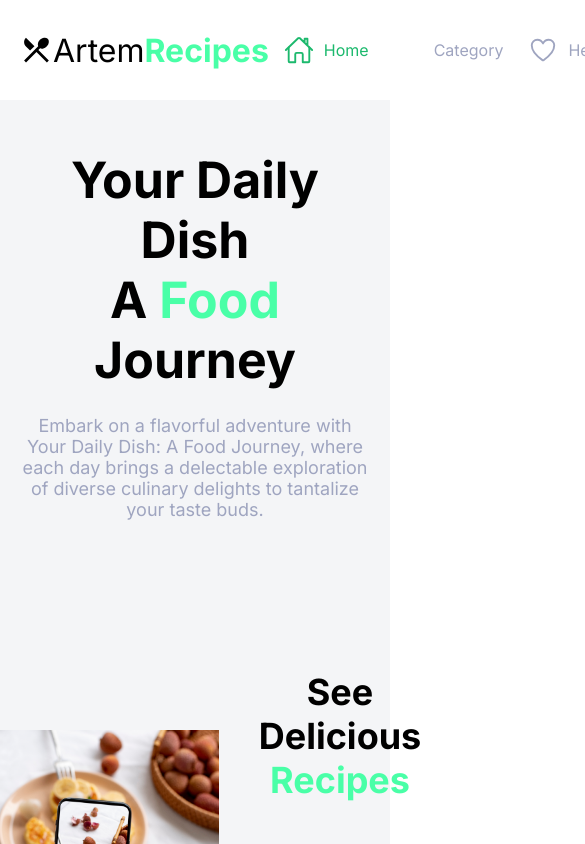
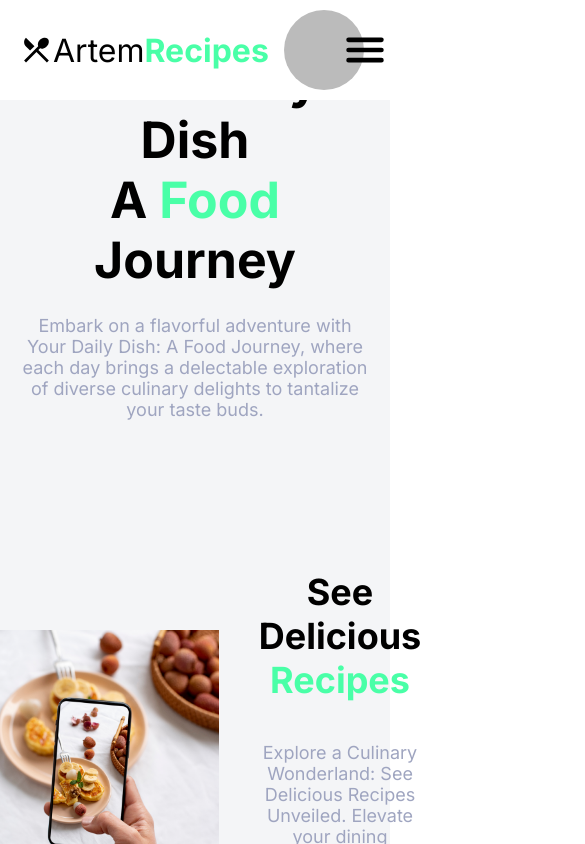
Before and after one commit to Artem047/recipes, a React (Vite) app: page / in a window 390 px wide. Shown: the top 844 px of the page, 585 px wide, since content can reach past the window. Built offline with nearby package versions, Linux system fonts and the light colour scheme; no server answers; sample sign-in values are in the browser's storage; some icons are missing.

Commit message:
сделал Navbar

```diff
--- a/src/components/Header/Header.jsx
+++ b/src/components/Header/Header.jsx
@@ -1,35 +1,82 @@
-import { NavLink } from 'react-router-dom';
-import styles from './Header.module.css';
-import { IoHeartOutline, IoHomeOutline, IoPersonCircleOutline } from 'react-icons/io5';
-import { PiCookingPotBold } from 'react-icons/pi';
-import { UserAuth } from '../../context/AuthContext';
+import { Link, NavLink } from "react-router-dom";
+import styles from "./Header.module.css";
+import {
+  IoHeartOutline,
+  IoHomeOutline,
+  IoPersonCircleOutline,
+  IoClose,
+  IoMenu,
+} from "react-icons/io5";
+import { PiCookingPotBold } from "react-icons/pi";
+import { UserAuth } from "../../context/AuthContext";
+import { useState } from "react";
 
 const Header = () => {
   const { user } = UserAuth();
+  const [showMenu, setShowMenu] = useState(false);
+
+  const openMenu = () => setShowMenu(true);
+
+  const closeMenu = () => setShowMenu(false);
 
   return (
-    <div className={styles['navbar']}>
-        <div className={styles['header']}>
-          <img src="/logo.svg" alt="Иконка сайта" className={styles['logo']} />
-          <p>Artem<b>Recipes</b></p>
+    <div className={styles["navbar"]}>
+      <div className={styles["header"]}>
+        <img src="/logo.svg" alt="Иконка сайта" className={styles["logo"]} />
+        <p>
+          Artem<b>Recipes</b>
+        </p>
       </div>
-        <nav className={styles['menu']}>
-          <NavLink to='/' className={styles['link']}>
+      <nav className={styles["menu"]}>
+        <NavLink to="/" className={styles["link"]}>
           <IoHomeOutline size={30} /> Home
         </NavLink>
-          <NavLink to='/category' className={styles['link']}>
+        <NavLink to="/category" className={styles["link"]}>
           <PiCookingPotBold size={30} /> Category
         </NavLink>
-          <NavLink to='/heart' className={styles['link']}>
+        <NavLink to="/heart" className={styles["link"]}>
           <IoHeartOutline size={30} /> Heart
         </NavLink>
-          <NavLink to='/profile' className={styles['link']}>
+        <NavLink to="/profile" className={styles["link"]}>
           <IoPersonCircleOutline size={30} /> Profile
         </NavLink>
       </nav>
-        {user.photoURL == null ? <img src="/avatar.png" alt="Изображение логотипа" className={styles['user']} /> : <img src={user.photoURL} alt="" className={styles['user']} />}
+      {user.photoURL == null ? (
+        <img
+          src="/avatar.png"
+          alt="Изображение логотипа"
+          className={styles["user"]}
+        />
+      ) : (
+        <img src={user.photoURL} alt="" className={styles["user"]} />
+      )}
+      <div className={styles["menu_tab"]}>
+        {showMenu ? (
+          <IoClose onClick={closeMenu} size={50} />
+        ) : (
+          <IoMenu onClick={openMenu} size={50} />
+        )}
       </div>
-  )
-}
+      <nav className={styles["menu_dropdown"]}>
+        {showMenu && (
+          <div className={styles["menu_dropdown_links"]}>
+            <NavLink to="/" className={styles["link"]} onClick={closeMenu}>
+              <IoHomeOutline size={45} /> Home
+            </NavLink>
+            <NavLink to="/category" className={styles["link"]} onClick={closeMenu}>
+              <PiCookingPotBold size={45} /> Category
+            </NavLink>
+            <NavLink to="/heart" className={styles["link"]} onClick={closeMenu}>
+              <IoHeartOutline size={45} /> Heart
+            </NavLink>
+            <NavLink to="/profile" className={styles["link"]} onClick={closeMenu}>
+              <IoPersonCircleOutline size={45} /> Profile
+            </NavLink>
+          </div>
+        )}
+      </nav>
+    </div>
+  );
+};
 
-export default Header
+export default Header;
--- a/src/components/Header/Header.module.css
+++ b/src/components/Header/Header.module.css
@@ -26,6 +26,15 @@
 	display: flex;
 	gap: 25px;
 }
+.menu_dropdown{
+	display: none;
+}
+.menu_tab{
+	display: none;
+}
+.menu_dropdown_links{
+	display: none;
+}
 .link{
 	display: flex;
 	align-items: center;
@@ -33,3 +42,46 @@
 	color: var(--text-color);
 	text-decoration: none;
 }
+
+@media (max-width: 875px){
+	.navbar{
+		width: 100%;
+		position: fixed;
+		z-index: 999;
+		align-items: center;
+	}
+	.menu{
+        display: none;
+    }
+	.menu_dropdown{
+		display: block;
+	}
+	.menu_dropdown_links{
+		display: flex;
+		flex-direction: column;
+		align-items: center;
+		gap: 20px;
+		justify-content: center;
+		position: fixed;
+		top: 0;
+		left: 0;
+		width: 100%;
+		height: 100%;
+		background-color: var(--white-color);
+	}
+	.menu_tab{
+		position: fixed;
+		right: 0;
+		top: 25px;
+		z-index: 10;
+        display: block;
+		cursor: pointer;
+    }
+	.link{
+		width: 200px;
+		height: 50px;
+		font-size: 24px;
+		/* width: 100%; */
+		justify-content: space-between;
+	}
+}
--- a/src/components/PopularCard/PopularCard.module.css
+++ b/src/components/PopularCard/PopularCard.module.css
@@ -16,7 +16,6 @@ li{
 	color: var(--black-color);
 }
 .product-card{
-	position: relative;
 	max-width: 380px;
 	height: 370px;
 	width: 100%;
@@ -27,19 +26,8 @@ li{
 	padding: 10px 0px;
 	font-size: 18px;
 }
-.heart{
-	position: absolute;
-	cursor: pointer;
-	padding: 5px 10px;
-	right: 20px;
-	top: 15px;
-	z-index: 10;
-	background-color: var(--white-color);
-	border-radius: 10px;
-}
 .product-image{
 	width: 100%;
-	filter: brightness(80%);
 	border-radius: 20px 20px 0px 0px;
 }
 .product-info{
--- a/src/pages/Home/Home.module.css
+++ b/src/pages/Home/Home.module.css
@@ -1,5 +1,4 @@
 .home{
-    position: relative;
     padding: 150px 120px;
     background-image: url('/back.png');
     background-repeat: no-repeat;
```
Lines whose indentation alone changed are shown as unchanged.
